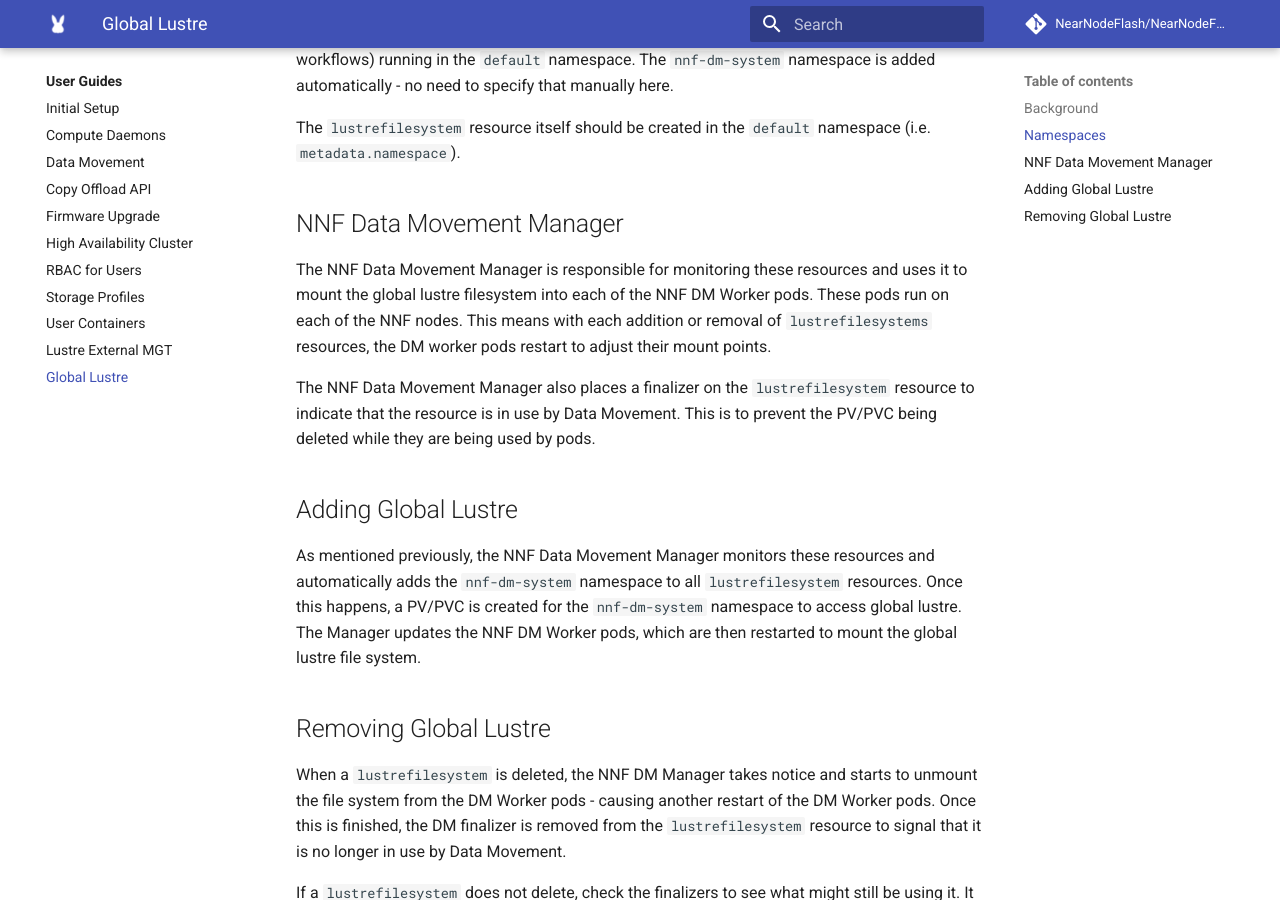
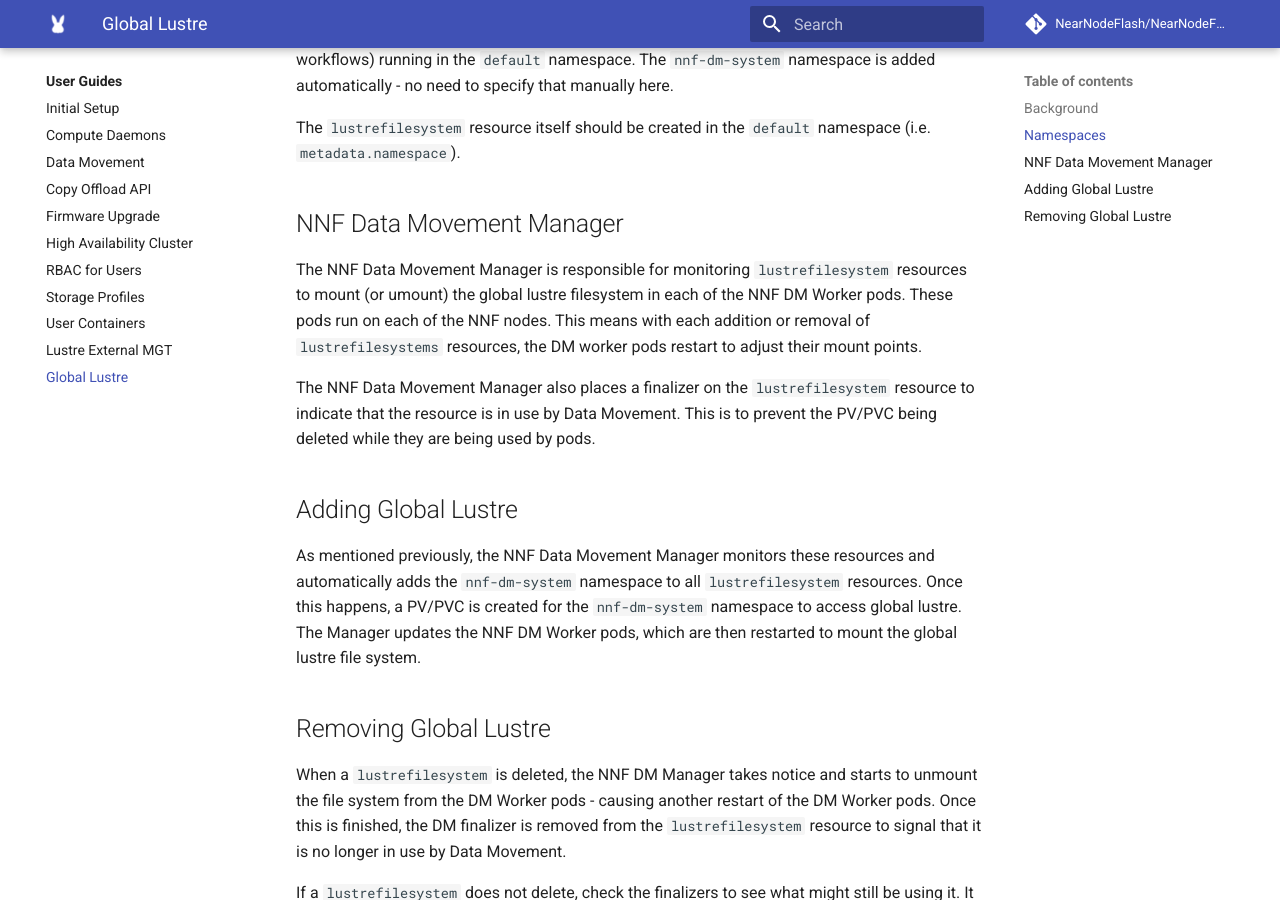
Before and after one commit to NearNodeFlash/NearNodeFlash.github.io, an MkDocs documentation site: the page built from docs/guides/global-lustre/readme.md, in a window 1280 px wide and 900 px high, scrolled down 963 px. Built offline with MkDocs 1.6.1 and Material for MkDocs 9.7.7, drawn with Linux system fonts in a browser that asks for light colours; comment, search, counter and statistics services are not loaded; the version menu is left out.

Commit message:
Fix wording on DMM mount
Signed-off-by: Blake Devcich <blake.devcich@hpe.com>

```diff
--- a/docs/guides/global-lustre/readme.md
+++ b/docs/guides/global-lustre/readme.md
@@ -51,10 +51,10 @@ The `lustrefilesystem` resource itself should be created in the `default` namesp
 
 ## NNF Data Movement Manager
 
-The NNF Data Movement Manager is responsible for monitoring these resources and uses it to mount the
-global lustre filesystem into each of the NNF DM Worker pods. These pods run on each of the NNF
-nodes. This means with each addition or removal of `lustrefilesystems` resources, the DM worker pods
-restart to adjust their mount points.
+The NNF Data Movement Manager is responsible for monitoring `lustrefilesystem` resources to mount
+(or umount) the global lustre filesystem in each of the NNF DM Worker pods. These pods run on each
+of the NNF nodes. This means with each addition or removal of `lustrefilesystems` resources, the DM
+worker pods restart to adjust their mount points.
 
 The NNF Data Movement Manager also places a finalizer on the `lustrefilesystem` resource to indicate
 that the resource is in use by Data Movement. This is to prevent the PV/PVC being deleted while they
```
